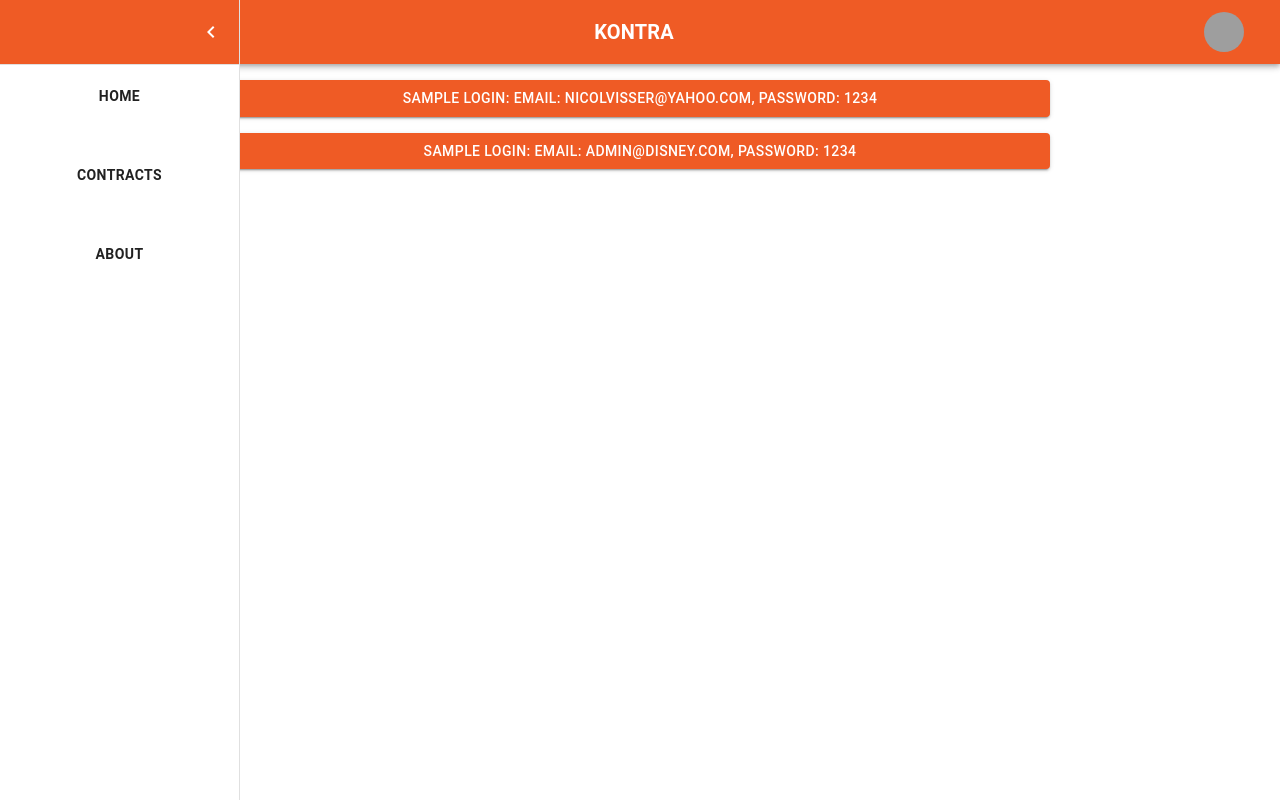
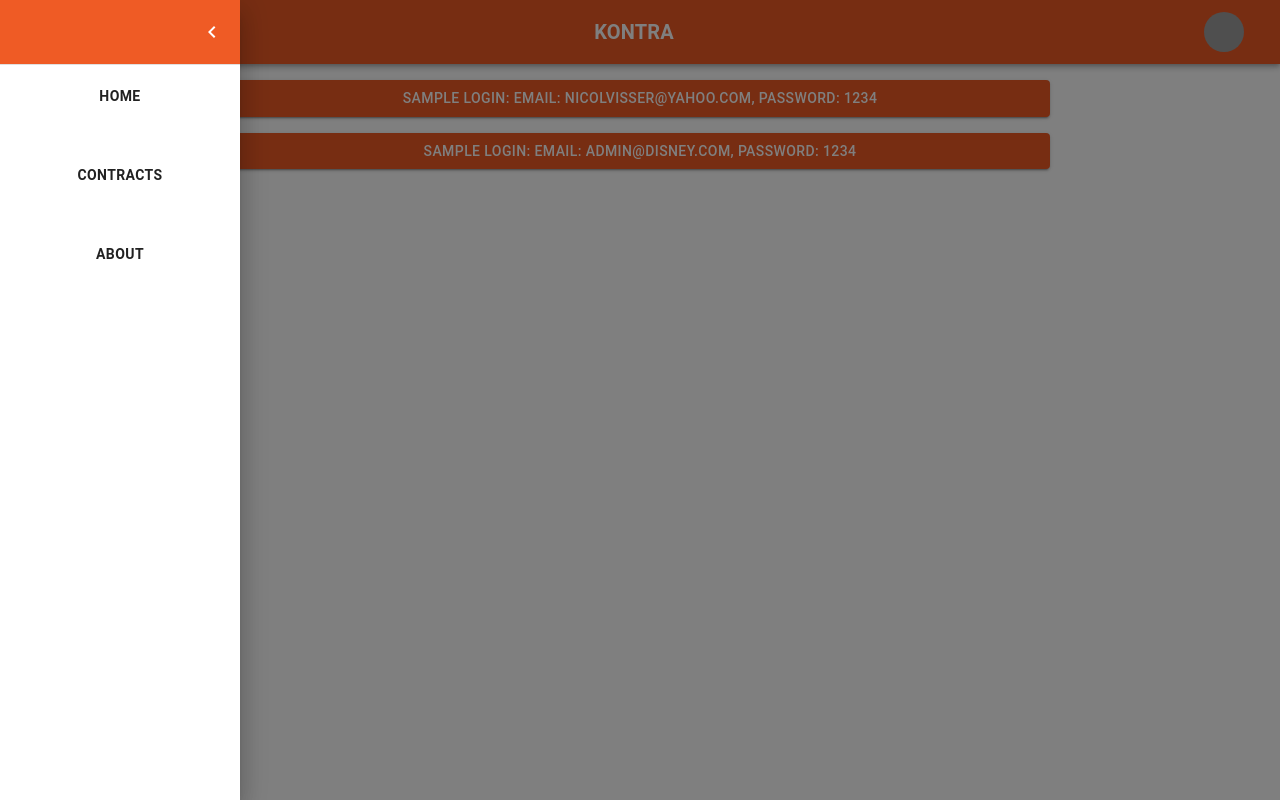
Before and after one commit to jmouton19/python-rest, a React (Create React App) app in the folder client/: page / in a window 1280 px wide. Both pictures are taken after a click on the button 36 px from the left and 32 px from the top of the page. Built offline with nearby package versions, Linux system fonts and the light colour scheme; grey boxes are pictures that could not be loaded.

Commit message:
Made drawer close

```diff
--- a/client/src/components/AppBar/AppBar.js
+++ b/client/src/components/AppBar/AppBar.js
@@ -160,9 +160,9 @@ export default function PrimarySearchAppBar() {
 						boxSizing: "border-box",
 					},
 				}}
-				variant="persistent"
 				anchor="left"
 				open={open}
+				onClose={handleDrawerClose}
 			>
 				<DrawerHeader>
 					<IconButton onClick={handleDrawerClose} sx={{ color: "white" }}>
@@ -175,6 +175,7 @@ export default function PrimarySearchAppBar() {
 						component={Link}
 						to="/"
 						color="inherit"
+						onClick={handleDrawerClose}
 						style={{ minHeight: "63px" }}
 					>
 						<b>Home</b>
@@ -183,6 +184,7 @@ export default function PrimarySearchAppBar() {
 						component={Link}
 						to="/contracts"
 						color="inherit"
+						onClick={handleDrawerClose}
 						style={{ minHeight: "63px" }}
 					>
 						<b>Contracts</b>
@@ -191,6 +193,7 @@ export default function PrimarySearchAppBar() {
 						component={Link}
 						to="/about"
 						color="inherit"
+						onClick={handleDrawerClose}
 						style={{ minHeight: "63px" }}
 					>
 						<b>About</b>
```
